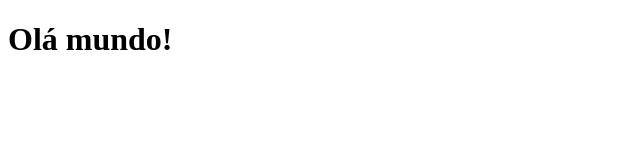
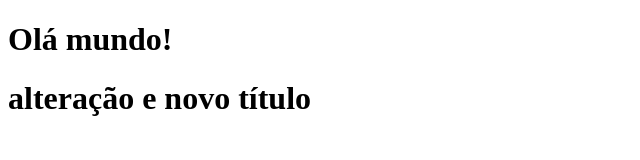
Before and after one commit to leonmoreti/git-github, a plain HTML site: page index.html in a window 1280 px wide. Shown: the whole page, without its empty margins (0-640 px from the left). Drawn offline with Linux system fonts and the light colour scheme.

```diff
--- a/index.html
+++ b/index.html
@@ -8,5 +8,6 @@
 </head>
 <body>
     <h1>Olá mundo!</h1>
+    <h1>alteração e novo título</h1>
 </body>
 </html>
```
